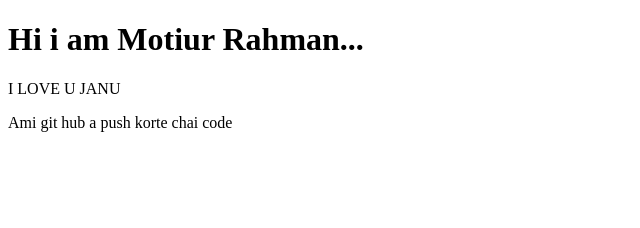
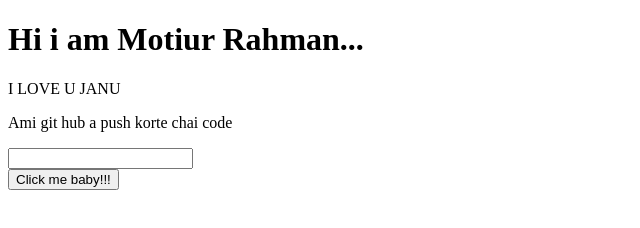
Before and after one commit to wpredoy/wpdeveloperr, a plain HTML site: page index.html in a window 1280 px wide. Shown: the whole page, without its empty margins (0-640 px from the left). Drawn offline with Linux system fonts and the light colour scheme.

Commit message:
done adding button

```diff
--- a/index.html
+++ b/index.html
@@ -9,5 +9,8 @@
     <h1>Hi i am Motiur Rahman...</h1>
     <P>I LOVE U JANU</P>
     <p>Ami git hub a push korte chai code</p>
+    <input type="text">
+    <br>
+    <button>Click me baby!!!</button>
 </body>
 </html>
```
